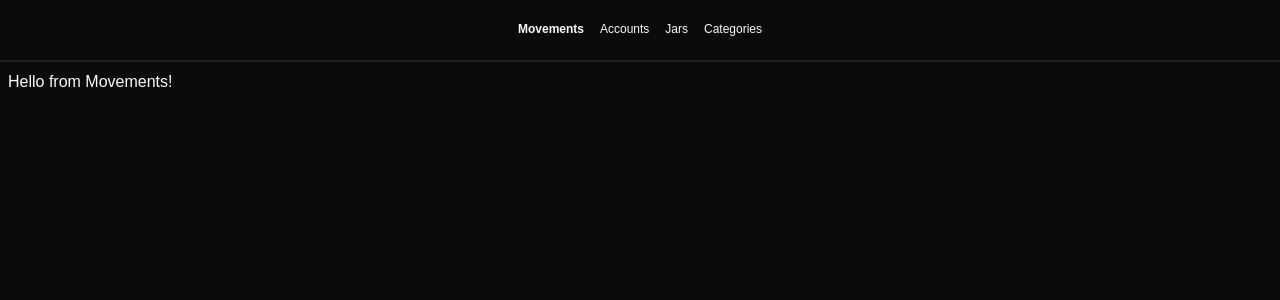
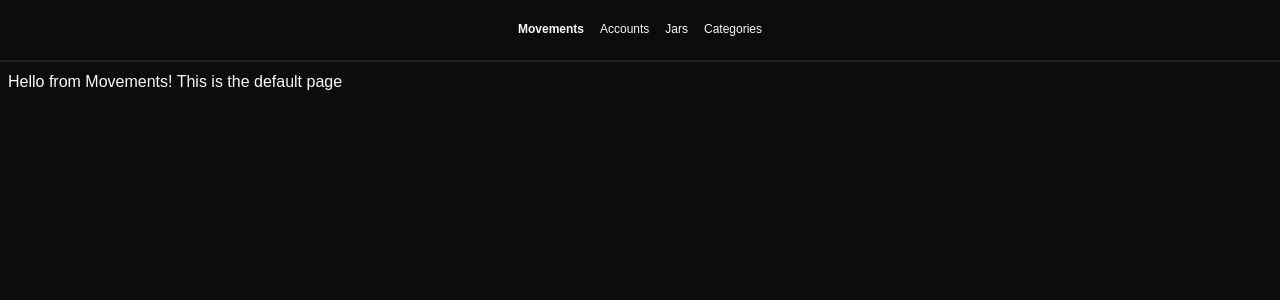
Before and after one commit to SHGoldfarb/jars, a React (Vite) app: page /movements in a window 1280 px wide. Shown: the top 300 px of the page. Built offline with nearby package versions, Linux system fonts and the light colour scheme.

Commit message:
minor text change

```diff
--- a/src/routes/-components/Movements.tsx
+++ b/src/routes/-components/Movements.tsx
@@ -1,3 +1,3 @@
 export const Movements = () => {
-  return <div className="p-2">Hello from Movements!</div>;
+  return <div className="p-2">Hello from Movements! This is the default page</div>;
 };
```
